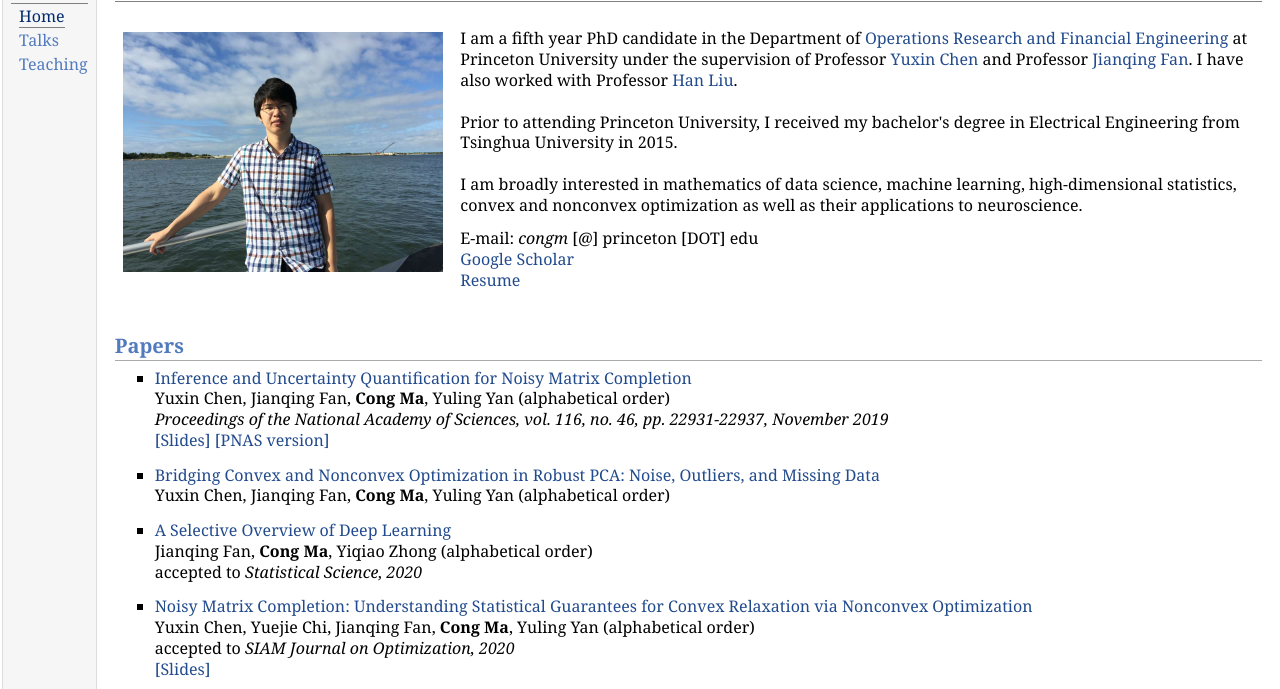
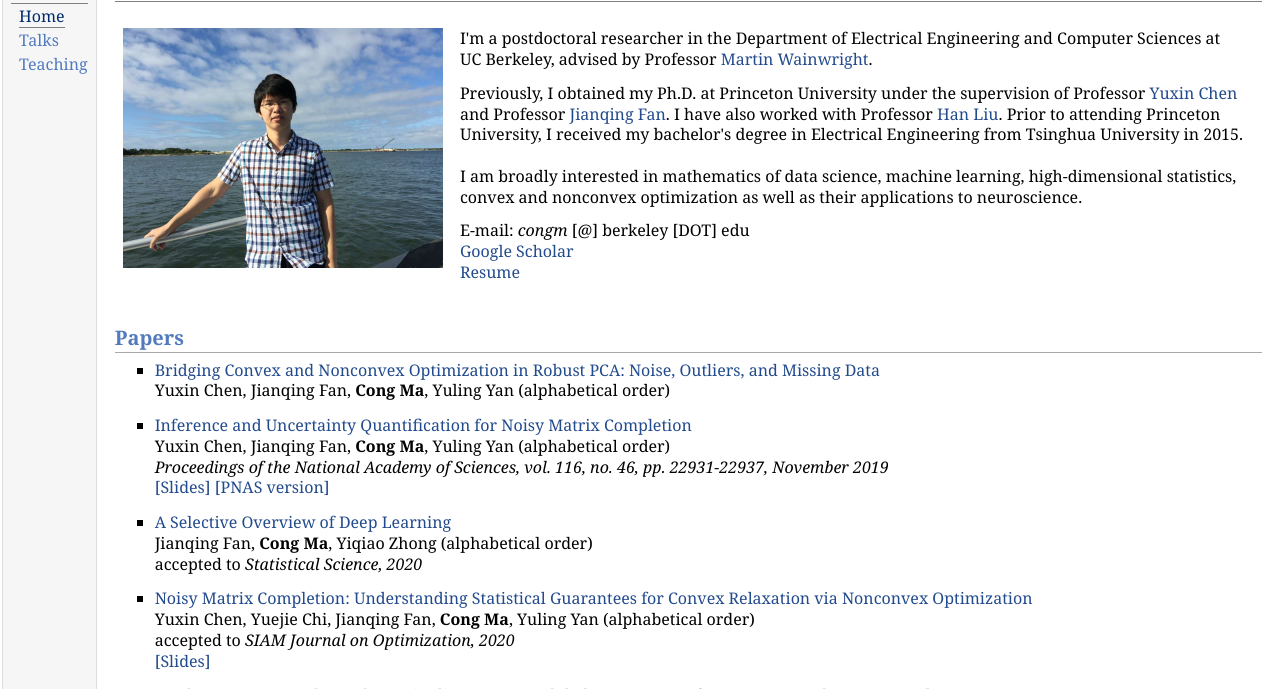
Before and after one commit to congma1028/congma1028.github.io, a plain HTML site: page index.html in a window 1280 px wide. Shown: the part 48-737 px from the top of the page. Drawn offline with Linux system fonts and the light colour scheme.

Commit message:
Update the postdoc experience

```diff
--- a/index.html
+++ b/index.html
@@ -22,12 +22,11 @@
 </div>
 <table class="imgtable"><tr><td>
 <img src="figure/bio.jpg" alt="alt text" width="320px" height="240px" />&nbsp;</td>
-<td align="left"><p>I am a fifth year PhD candidate in the Department of <a href="https://orfe.princeton.edu/home">Operations Research and Financial Engineering</a> at Princeton University under the supervision of Professor <a href="http://www.princeton.edu/~yc5/">Yuxin Chen</a> and Professor <a href="https://orfe.princeton.edu/~jqfan/">Jianqing Fan</a>. I have also worked with Professor <a href="http://magics.cs.northwestern.edu/people.html">Han Liu</a>.<br />
-<br />
-Prior to attending Princeton University, I received my bachelor's degree in Electrical Engineering from Tsinghua University in 2015. <br />
+<td align="left"><p>I'm a postdoctoral researcher in the Department of Electrical Engineering and Computer Sciences at UC&nbsp;Berkeley, advised by Professor <a href="https://people.eecs.berkeley.edu/~wainwrig/">Martin Wainwright</a>. </p>
+<p>Previously,  I obtained my Ph.D. at Princeton University under the supervision of Professor <a href="http://www.princeton.edu/~yc5/">Yuxin Chen</a> and Professor <a href="https://orfe.princeton.edu/~jqfan/">Jianqing Fan</a>. I have also worked with Professor <a href="http://magics.cs.northwestern.edu/people.html">Han Liu</a>. Prior to attending Princeton University, I received my bachelor's degree in Electrical Engineering from Tsinghua University in 2015. <br />
 <br />
 I am broadly interested in mathematics of data science, machine learning, high-dimensional statistics, convex and nonconvex optimization as well as their applications to neuroscience. <br /></p>
-<p>E-mail: <i>congm</i> [@] princeton [DOT] edu
+<p>E-mail: <i>congm</i> [@] berkeley [DOT] edu
 <br />
 <a href="https://scholar.google.com/citations?user=IB_jPZ0AAAAJ&amp;hl=en">Google Scholar</a>
 <br />
@@ -35,15 +34,15 @@ I am broadly interested in mathematics of data science, machine learning, high-d
 </td></tr></table>
 <h2>Papers</h2>
 <ul>
+<li><p><a href="Publication/RobustPCA/RPCA_noise.pdf">Bridging Convex and Nonconvex Optimization in Robust PCA: Noise, Outliers, and Missing Data</a> <br />
+Yuxin Chen, Jianqing Fan, <b>Cong Ma</b>, Yuling Yan (alphabetical order)<br /></p>
+</li>
+</ul>
+<ul>
 <li><p><a href="Publication/MC_inference/MC_inference.pdf">Inference and Uncertainty Quantification for Noisy Matrix Completion</a> <br />
 Yuxin Chen, Jianqing Fan, <b>Cong Ma</b>, Yuling Yan (alphabetical order)<br />
 <i>Proceedings of the National Academy of Sciences, vol. 116, no. 46, pp. 22931-22937, November 2019</i> <br />
 <a href="Publication/MC_inference/Slides/Noisy_MC_inference_slides.pdf">[Slides]</a> <a href="Publication/MC_inference/MC_inference_pnas.pdf">[PNAS version]</a> <br /></p>
-</li>
-</ul>
-<ul>
-<li><p><a href="Publication/RobustPCA/RPCA_noise.pdf">Bridging Convex and Nonconvex Optimization in Robust PCA: Noise, Outliers, and Missing Data</a> <br />
-Yuxin Chen, Jianqing Fan, <b>Cong Ma</b>, Yuling Yan (alphabetical order)<br /></p>
 </li>
 </ul>
 <ul>
@@ -97,7 +96,7 @@ accepted in part to <i>KDD 2015</i></p>
 </ul>
 <div id="footer">
 <div id="footer-text">
-Page generated 2020-07-04 09:55:42 CDT, by <a href="http://jemdoc.jaboc.net/">jemdoc</a>.
+Page generated 2020-09-01 10:52:55 CDT, by <a href="http://jemdoc.jaboc.net/">jemdoc</a>.
 </div>
 </div>
 </td>
```
